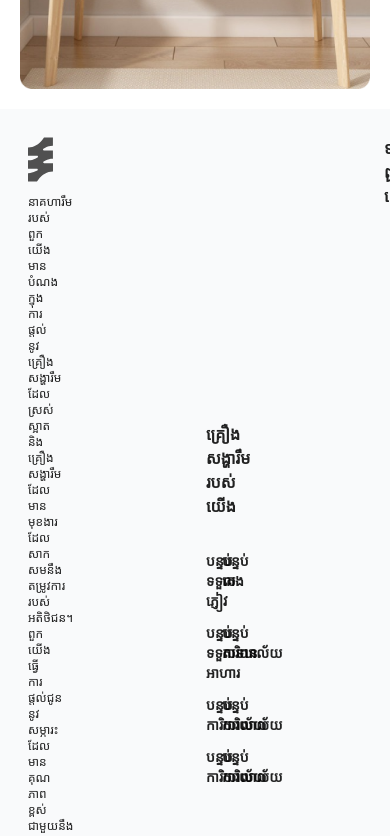
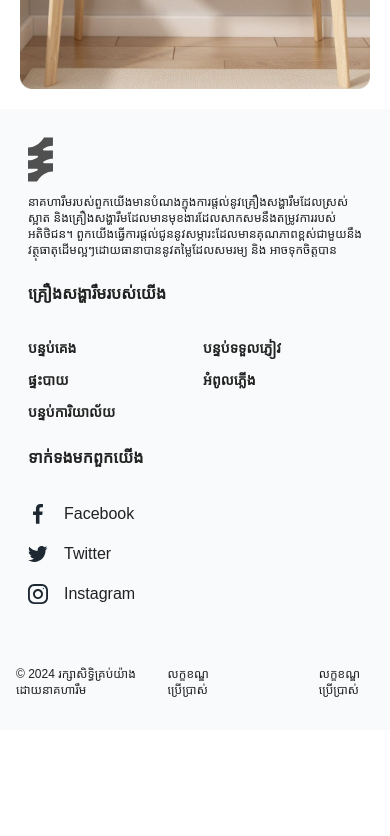
Before and after one commit to VirithHeang12/semester1-project, a Vue app: page / in a window 390 px wide. Shown: the part 5180-6016 px from the top of the page. After the commit the page ends 5910 px from the top, so only its background shows below. Built offline with nearby package versions, Linux system fonts and the light colour scheme; a web font is replaced by a local one.

Commit message:
Update TheFooter layout for improved responsiveness and adjust content structure

```diff
--- a/src/layouts/TheFooter.vue
+++ b/src/layouts/TheFooter.vue
@@ -1,7 +1,7 @@
 <template>
     <footer class="bg-gray-50">
         <v-container>
-            <div class="grid grid-cols-3 gap-x-44">
+            <div class="grid grid-cols-1 lg:grid-cols-3 gap-x-44">
                 <v-col class="flex flex-col gap-y-3">
                     <svg width="25" height="45" viewBox="0 0 25 45" fill="none" xmlns="http://www.w3.org/2000/svg">
                         <path
@@ -17,30 +17,21 @@
                     <h6 class="font-bold">គ្រឿងសង្ហារឹមរបស់យើង</h6>
                     <ul class="list-none text-sm font-semibold grid grid-cols-2 gap-y-3 gap-x-4">
                         <li>
+                            <a href="#">បន្ទប់គេង</a>
+                        </li>
+                        <li>
                             <a href="#">បន្ទប់ទទួលភ្ញៀវ</a>
                         </li>
                         <li>
-                            <a href="#">បន្ទប់គេង</a>
+                            <a href="#">ផ្ទះបាយ</a>
                         </li>
                         <li>
-                            <a href="#">បន្ទប់ទទួលទានអាហារ</a>
+                            <a href="#">អំពូលភ្លើង</a>
                         </li>
+
                         <li>
                             <a href="#">បន្ទប់ការិយាល័យ</a>
                         </li>
-                        <li>
-                            <a href="#">បន្ទប់ការិយាល័យ</a>
-                        </li>
-                        <li>
-                            <a href="#">បន្ទប់ការិយាល័យ</a>
-                        </li>
-                        <li>
-                            <a href="#">បន្ទប់ការិយាល័យ</a>
-                        </li>
-                        <li>
-                            <a href="#">បន្ទប់ការិយាល័យ</a>
-                        </li>
-
                     </ul>
                 </v-col>
                 <v-col class="flex flex-col gap-y-8">
```
